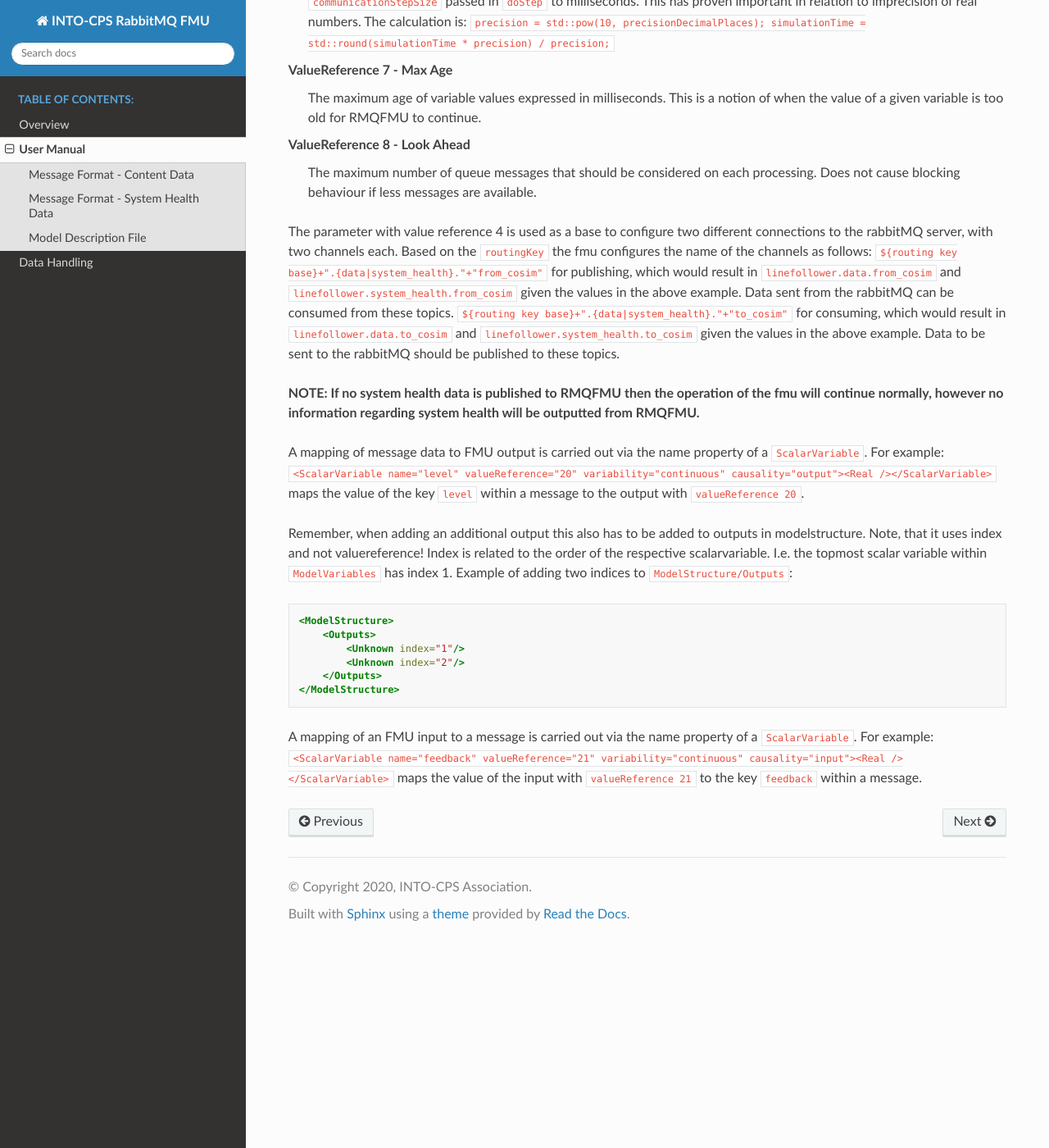
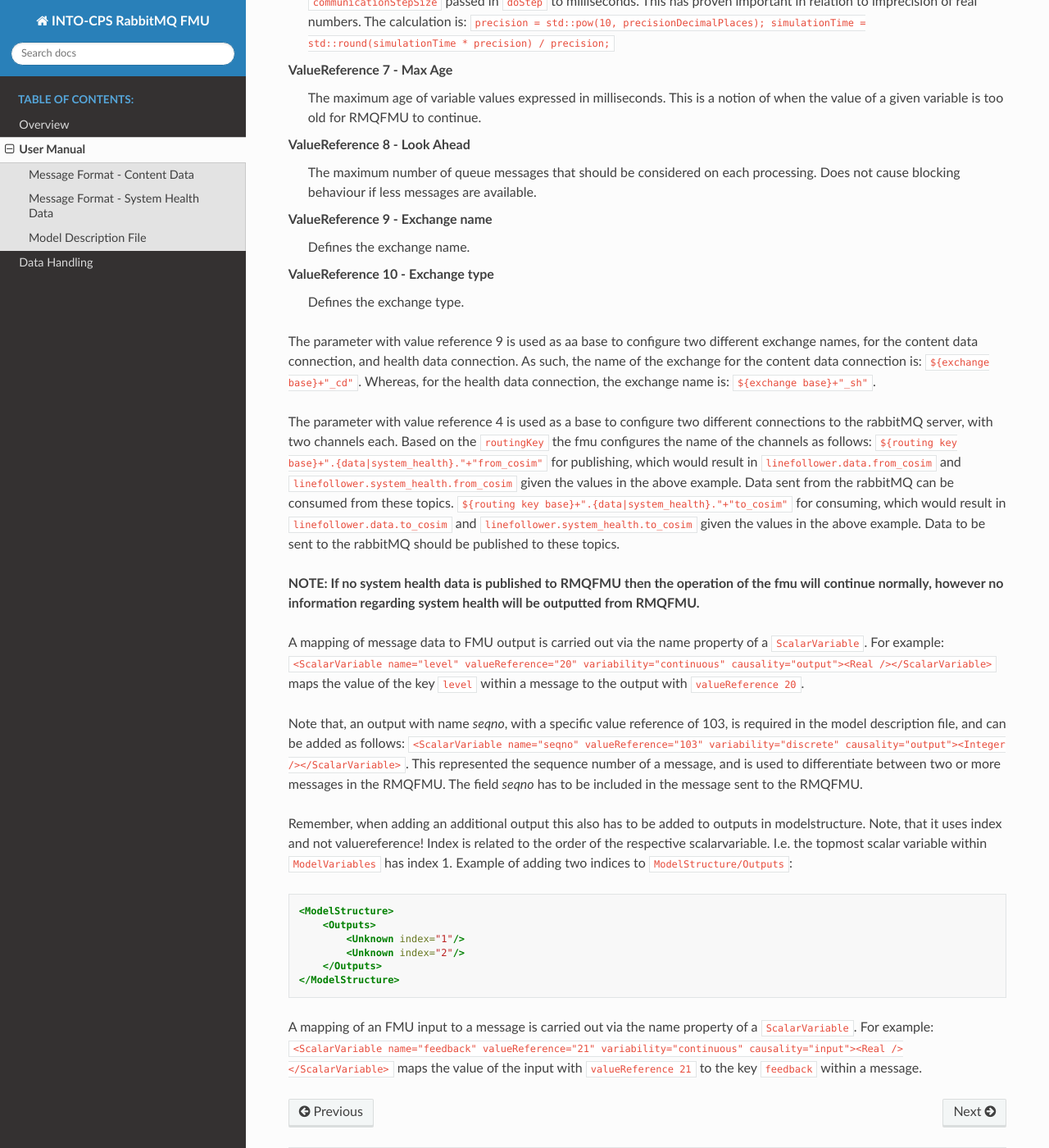
Before and after one commit to INTO-CPS-Association/fmu-rabbitmq, a Sphinx documentation site: the page built from docs/user-manual.rst, in a window 1280 px wide and 1400 px high, scrolled down 2319 px. Shown: the whole window at 82% size. Built offline with Sphinx 7.4.7 and the Read the Docs theme 2.0.0, drawn with Linux system fonts in a browser that asks for light colours.

Commit message:
Update user-manual.rst

```diff
--- a/docs/user-manual.rst
+++ b/docs/user-manual.rst
@@ -91,6 +91,16 @@ ValueReference 8 - Look Ahead
     The maximum number of queue messages that should be considered on each processing.
     Does not cause blocking behaviour if less messages are available.
 
+ValueReference 9 - Exchange name
+    Defines the exchange name.
+
+ValueReference 10 - Exchange type
+    Defines the exchange type.
+
+The parameter with value reference 9 is used as aa base to configure two different exchange names, for the content data connection, and health data connection.
+As such, the name of the exchange for the content data connection is: :code:`${exchange base}+"_cd"`. Whereas, for the health data connection, the exchange name
+is: :code:`${exchange base}+"_sh"`.
+
 The parameter with value reference 4 is used as a base to configure two different connections to the rabbitMQ server, with two channels each.
 Based on the ``routingKey`` the fmu configures the name of the channels as follows:
 :code:`${routing key base}+".{data|system_health}."+"from_cosim"` for publishing, which would result in ``linefollower.data.from_cosim`` and ``linefollower.system_health.from_cosim`` given the values in the above example. Data sent from the
@@ -101,6 +111,10 @@ to the rabbitMQ should be published to these topics.
 **NOTE: If no system health data is published to RMQFMU then the operation of the fmu will continue normally, however no information regarding system health will be outputted from RMQFMU.**
 
 A mapping of message data to FMU output is carried out via the name property of a :code:`ScalarVariable`. For example: :code:`<ScalarVariable name="level" valueReference="20" variability="continuous" causality="output"><Real /></ScalarVariable>` maps the value of the key :code:`level` within a message to the output with :code:`valueReference 20`.
+
+Note that, an output with name `seqno`, with a specific value reference of 103, is required in the model description file, and can be added as follows:
+:code:`<ScalarVariable name="seqno" valueReference="103" variability="discrete" causality="output"><Integer /></ScalarVariable>`.
+This represented the sequence number of a message, and is used to differentiate between two or more messages in the RMQFMU. The field `seqno` has to be included in the message sent to the RMQFMU.
 
 Remember, when adding an additional output this also has to be added to outputs in modelstructure. Note, that it uses index and not valuereference! Index is related to the order of the respective scalarvariable. I.e. the topmost scalar variable within ``ModelVariables`` has index 1. Example of adding two indices to ``ModelStructure/Outputs``:
 
```
